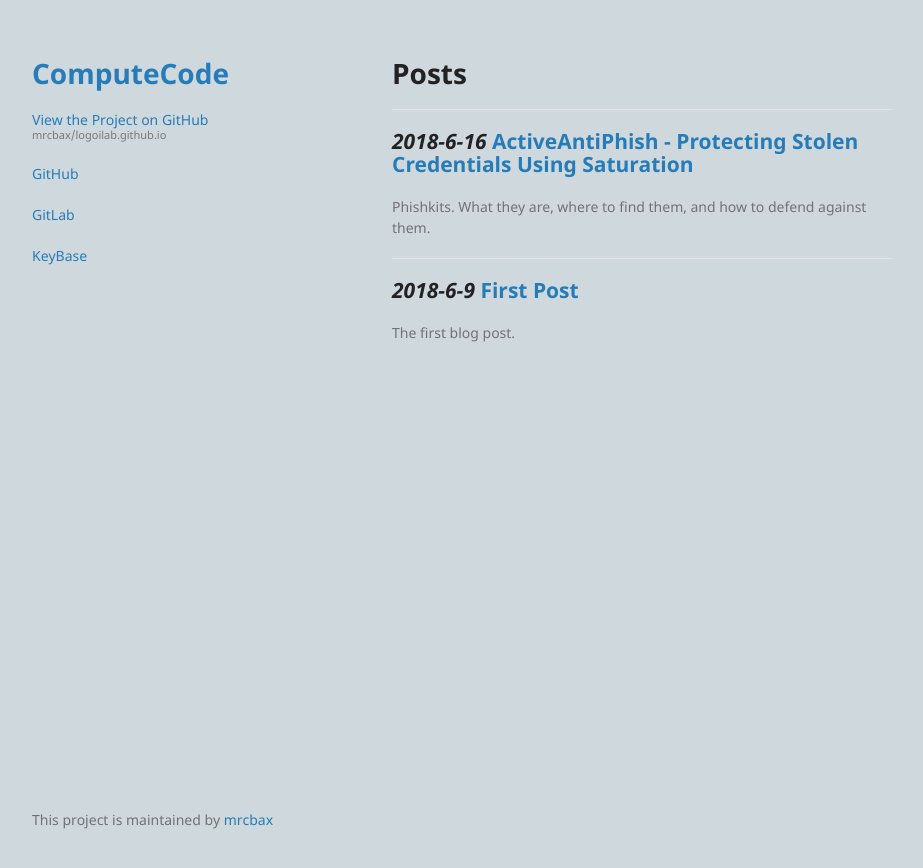
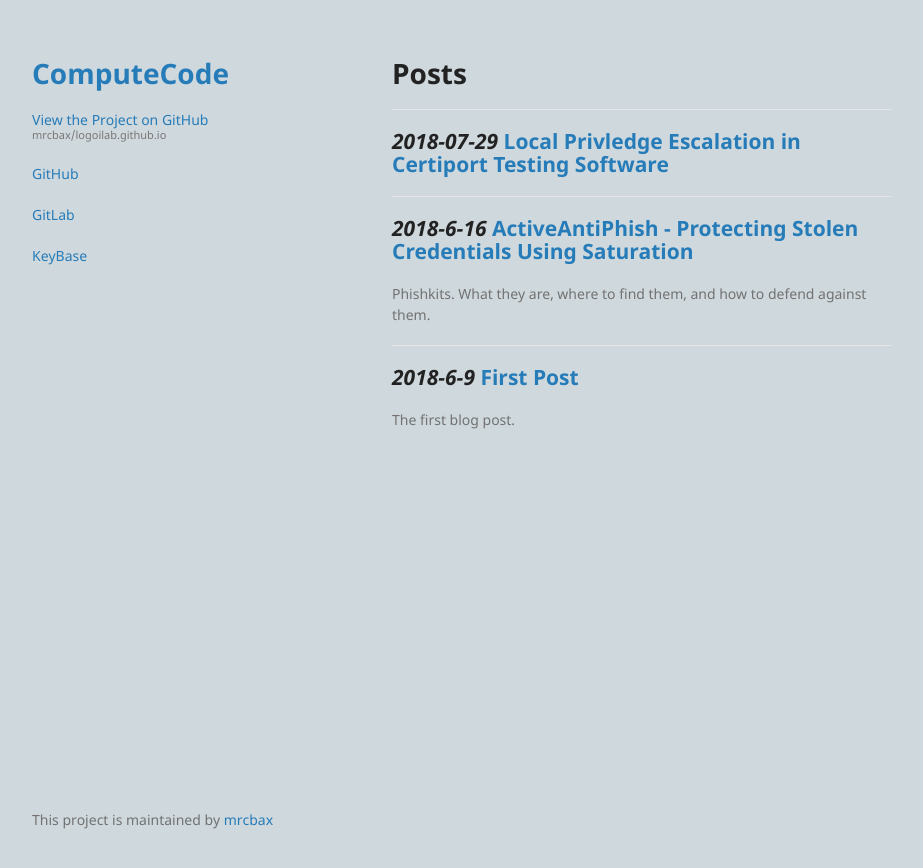
Before and after one commit to mrcbax/logoilab.github.io, a Jekyll site: the page built from index.md, in a window 1280 px wide. Shown: the top 868 px of the page, without its empty margins (178-1101 px from the left). Built offline with Jekyll 4.4.1, drawn with Linux system fonts in a browser that asks for light colours; the repository's description, which GitHub fills in, is left out.

Commit message:
added post to index

```diff
--- a/index.md
+++ b/index.md
@@ -5,6 +5,11 @@ author: Chad Baxter
 ---
 Posts
 ===
+
+<hr>
+
+<strong> _2018-07-29_ [Local Privledge Escalation in Certiport Testing Software](2018-07-29_1.html)</strong>
+---
 
 <hr>
 
```
